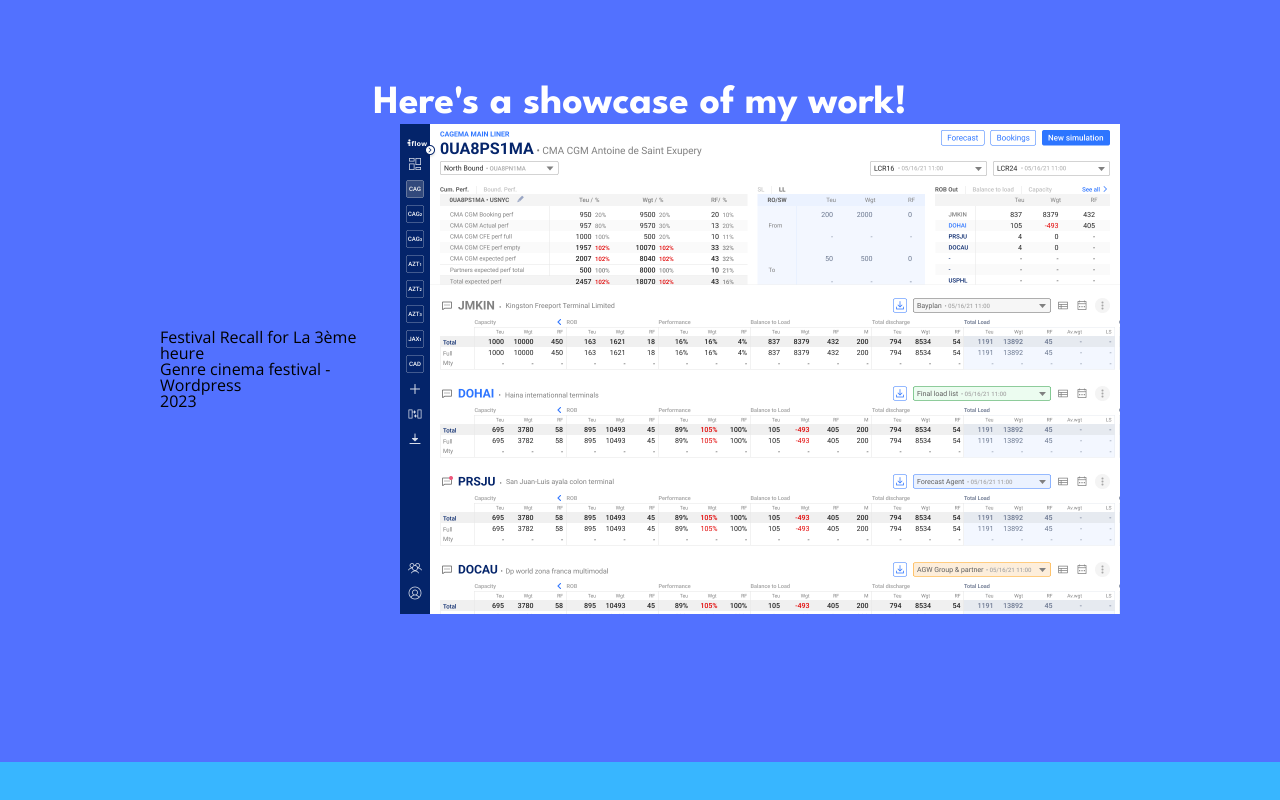
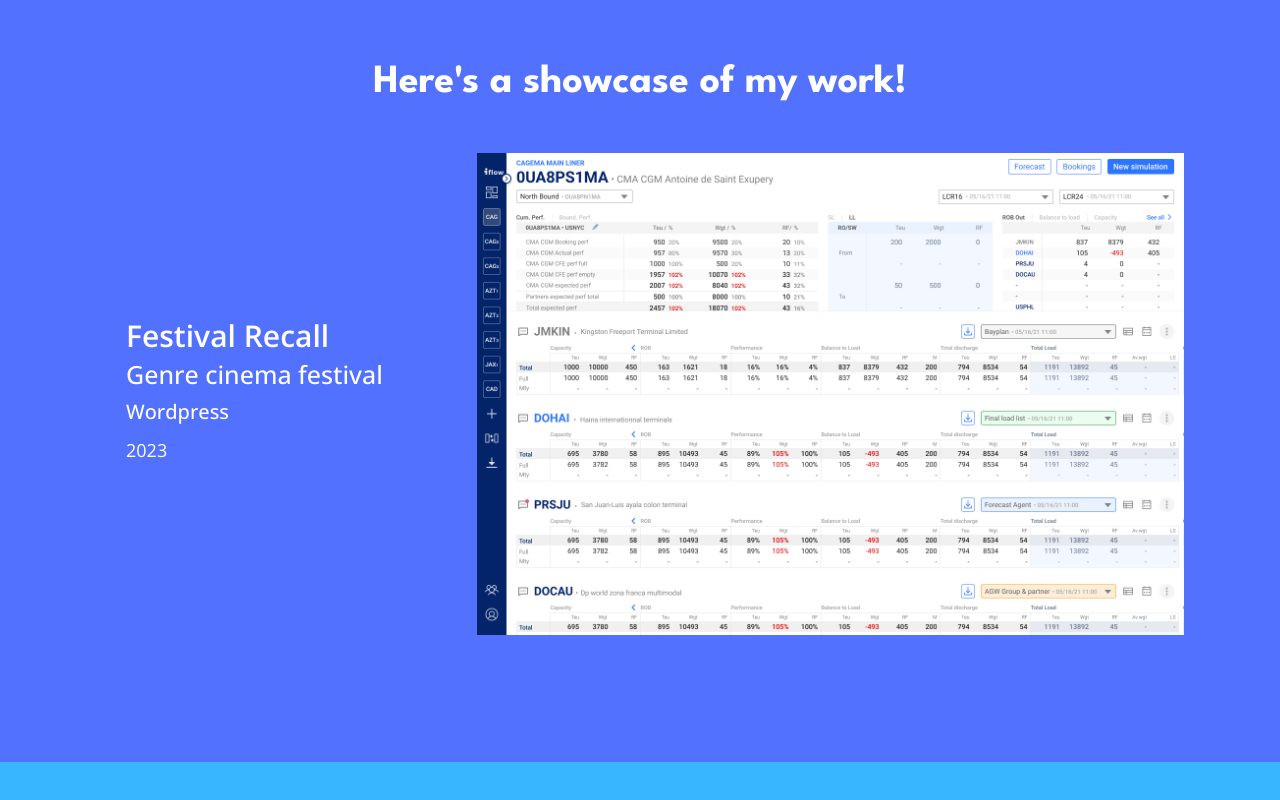
Before and after one commit to HindG/Web-cv, a Next.js app: page / in a window 1280 px wide. Shown: the part 1716-2516 px from the top of the page. Built offline with nearby package versions, Linux system fonts and the light colour scheme.

Commit message:
:building_construction: Clean carousel

```diff
--- a/app/Components/CarouselSlide/CarouselSlide.css
+++ /dev/null
@@ -1,10 +0,0 @@
-.carouselslide__container {
-    display: flex;
-    justify-content: space-between;
-    align-items: center;
-}
-
-.carouselslide__img {
-    width: 75%;
-    height: auto;
-}
--- a/app/Components/CarouselSlide/CarouselSlide.tsx
+++ /dev/null
@@ -1,19 +0,0 @@
-import Image from "next/image"
-import './CarouselSlide.css'
-
-export default function CarouselSlide({ name, description, year, src, alt }: { name: string, description: string, year: number, src: string, alt: string }) {
-    return (
-        <div className="carouselslide__container">
-            <div className="carouselslide__datacontainer">
-                <h4>{name}</h4>
-                <p>{description}</p>
-                <span>{year}</span>
-            </div>
-            <img
-                src={src}
-                alt={alt}
-                className="carouselslide__img"
-            />
-        </div>
-    )
-}
--- /dev/null
+++ b/app/Components/WorkCarousel/WorkCarousel.css
@@ -0,0 +1,37 @@
+.workcarousel__container {
+    display: flex;
+    justify-content: space-between;
+    align-items: center;
+    width: 85%;
+    margin-top: 50px;
+}
+
+.workcarousel__datacontainer {
+    color: #ffffff;
+    padding: 30px;
+    line-height: 38px;
+}
+
+.workcarousel__img {
+    width: 65%;
+    height: auto;
+}
+
+.workcarousel__projectname {
+    font-size: 30px;
+    font-weight: 600;
+}
+
+.workcarousel__projectdesc {
+    font-size: 25px;
+    font-weight: 500;
+}
+
+.workcarousel__projecttechno {
+    font-size: 20px;
+    font-weight: 500;
+}
+
+.workcarousel__projectyear {
+    font-size: 18px;
+}
--- a/app/Components/WorkCarousel/WorkCarousel.tsx
+++ b/app/Components/WorkCarousel/WorkCarousel.tsx
@@ -4,8 +4,8 @@
 import LauraBeaute from './laura_beaute.png'
 import FestivalRecall from './festival_recall.png'
 import App from './app.png'
-import CarouselSlide from '../CarouselSlide/CarouselSlide'
 import data from '../../Data/work.json'
+import './WorkCarousel.css'
 import { useState } from 'react'
 
 export default function WorkCarousel() {
@@ -14,14 +14,18 @@
     const [projectImage, setProjectImage] = useState(CMA)
 
     return (
-        <>
-            <CarouselSlide
-                name={data.projects[position].name}
-                description={data.projects[position].desc}
-                year={data.projects[position].project_year}
+        <div className="workcarousel__container">
+            <div className="workcarousel__datacontainer">
+                <h4 className="workcarousel__projectname">{data.projects[position].name}</h4>
+                <p className="workcarousel__projectdesc">{data.projects[position].desc}</p>
+                <p className="workcarousel__projecttechno">{data.projects[position].techno}</p>
+                <span className="workcarousel__projectyear">{data.projects[position].project_year}</span>
+            </div>
+            <img
                 src={projectImage.src}
                 alt={data.projects[position].img_alt}
+                className="workcarousel__img"
             />
-        </>
+        </div>
     );
 }
--- a/app/Data/work.json
+++ b/app/Data/work.json
@@ -4,15 +4,17 @@
             "_id": 0,
             "name": "Iflow for CMA CGM",
             "short_name": "cma",
-            "desc": "Website to manage cargo ships trajectories - React.js",
+            "desc": "Website to manage cargo ships trajectories",
+            "techno": "React.js",
             "img_alt": "CMA CGM project",
             "project_year": 2023
         },
         {
             "_id": 1,
-            "name": "Festival Recall for La 3ème heure",
+            "name": "Festival Recall",
             "short_name": "festival_recall",
-            "desc": "Genre cinema festival - Wordpress",
+            "desc": "Genre cinema festival",
+            "techno": "Wordpress",
             "img_alt": "Festival Recall project",
             "project_year": 2023
         },
@@ -20,7 +22,8 @@
             "_id": 2,
             "name": "Laura Beauté Paris",
             "short_name": "laura_beaute",
-            "desc": "French hair cosmetics brand ecommerce website - Prestashop",
+            "desc": "French hair cosmetics brand ecommerce website",
+            "techno": "Prestashop",
             "img_alt": "Laura Beauté project",
             "project_year": 2023
         },
@@ -28,7 +31,8 @@
             "_id": 3,
             "name": "Sensia",
             "short_name": "sensia",
-            "desc": "AI-based technology that analyzes products - React.js",
+            "desc": "AI-based technology that analyzes products",
+            "techno": "React.js",
             "img_alt": "Sensia project",
             "project_year": 2022
         },
@@ -36,7 +40,8 @@
             "_id": 4,
             "name": "SOS Punaises de lit",
             "short_name": "app",
-            "desc": "Application to report cases of bedbugs - React Native",
+            "desc": "Application to report cases of bedbugs",
+            "techno": "React Native",
             "img_alt": "SOS Punaises de lit project",
             "project_year": 2023
         }
--- a/app/Pages/ShowcasePage/ShowcasePage.css
+++ b/app/Pages/ShowcasePage/ShowcasePage.css
@@ -6,7 +6,3 @@
     justify-content: center;
     flex-direction: column;
 }
-
-.showcase__carouselcontainer {
-    width: 75%;
-}
--- a/app/Pages/ShowcasePage/ShowcasePage.tsx
+++ b/app/Pages/ShowcasePage/ShowcasePage.tsx
@@ -6,9 +6,7 @@
     return (
         <section className="showcase__container">
             <Title title="Here's a showcase of my work!" color="#ffffff" />
-            <div className="showcase__carouselcontainer">
-                <WorkCarousel />
-            </div>
+            <WorkCarousel />
         </section>
     )
 }
```
